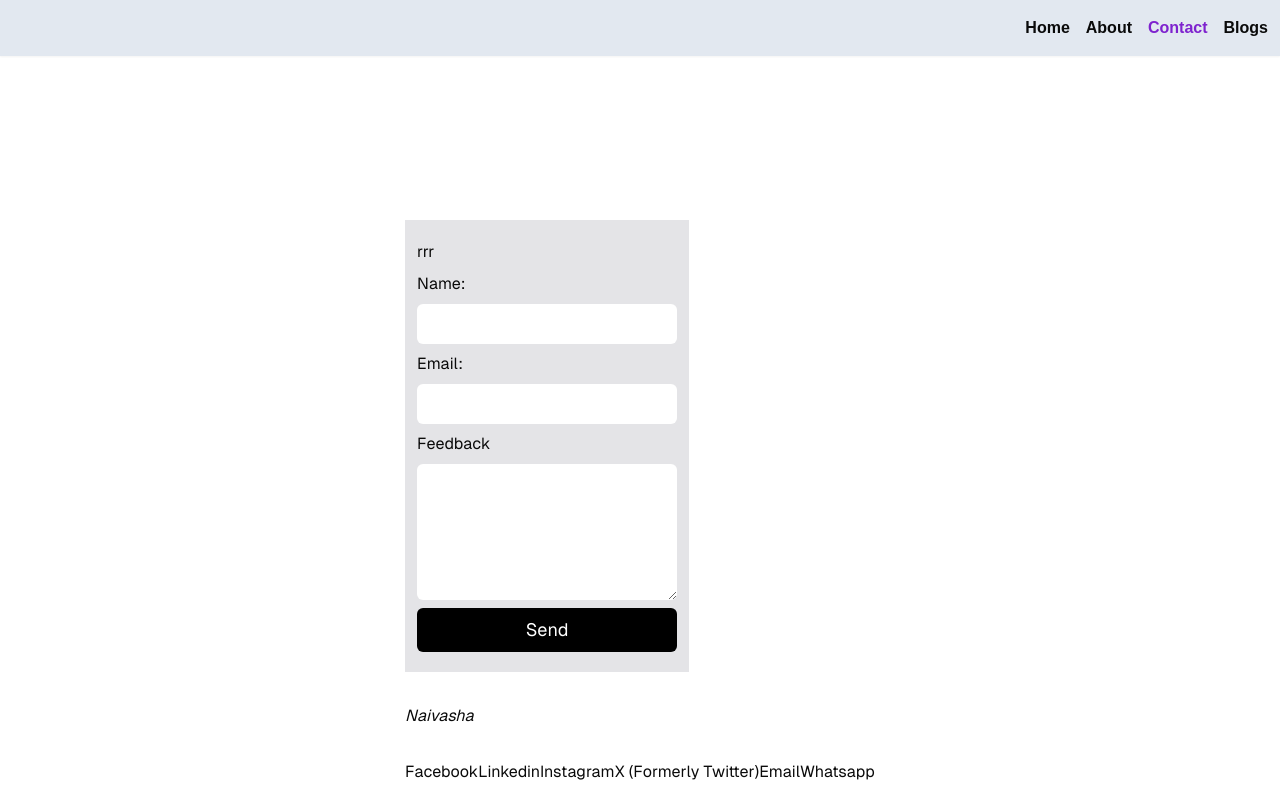
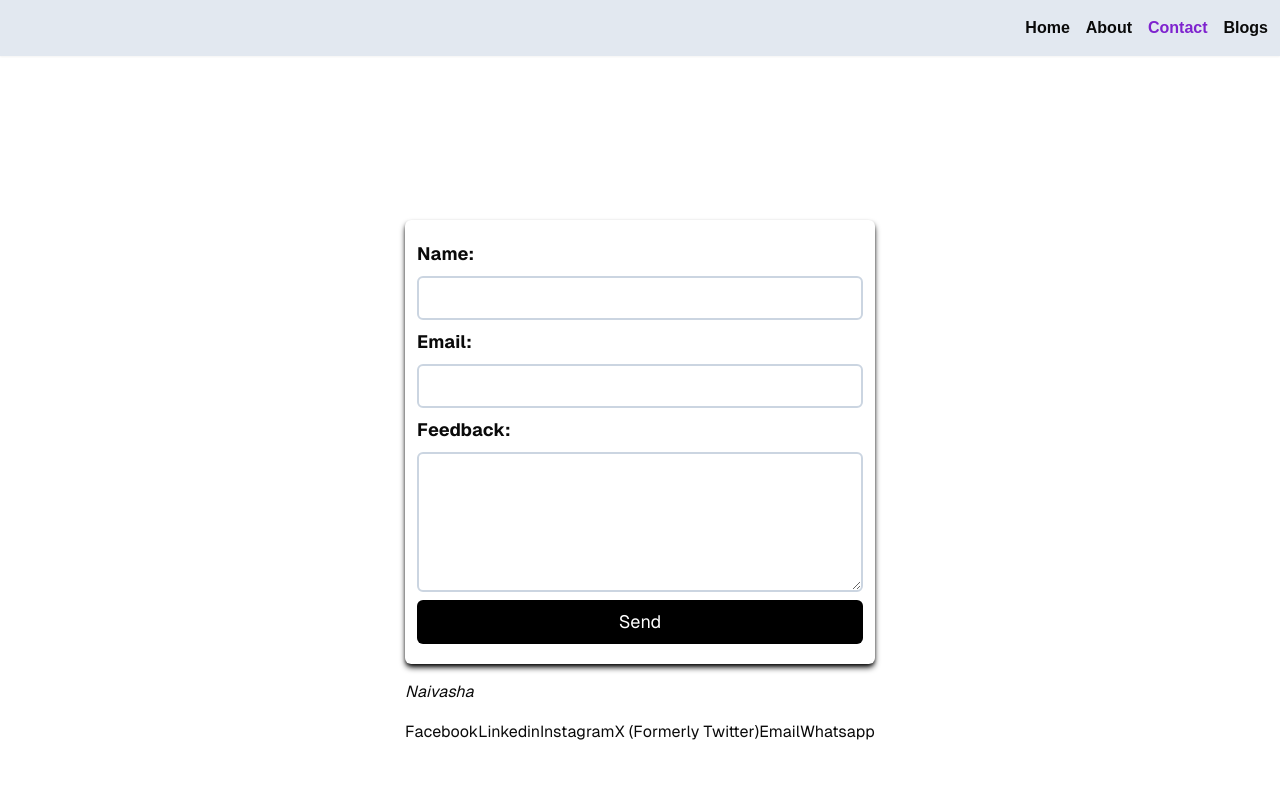
Before and after one commit to AkumuJey/portfolio, a Next.js app: page /contact in a window 1280 px wide. Shown: the top 800 px of the page. Built offline with nearby package versions, Linux system fonts and the light colour scheme.

Commit message:
Working on contact page

```diff
--- /dev/null
+++ b/src/app/contact/SubmitButton.tsx
@@ -0,0 +1,19 @@
+import React from "react";
+import { useFormStatus } from "react-dom";
+
+const SubmitButton = () => {
+  const { pending } = useFormStatus();
+  return (
+    <button
+      type="submit"
+      className={`${
+        pending ? "opacity-80" : "opacity-100"
+      } bg-black py-2 px-4 rounded-md text-lg text-white`}
+      aria-disabled={pending}
+    >
+      Send
+    </button>
+  );
+};
+
+export default SubmitButton;
--- a/src/app/contact/page.tsx
+++ b/src/app/contact/page.tsx
@@ -1,61 +1,60 @@
 "use client";
 
-import { useFormStatus, useFormState } from "react-dom";
+import { useFormState } from "react-dom";
+import { motion } from "framer-motion";
+
 import { handleComment } from "./actions";
-const Submit = () => {
-  const { pending } = useFormStatus();
-  return (
-    <button
-      type="submit"
-      className={`${
-        pending ? "opacity-80" : "opacity-100"
-      } bg-black py-2 px-4 rounded-md text-lg text-white`}
-      aria-disabled={pending}
-    >
-      Send
-    </button>
-  );
-};
+import SubmitButton from "./SubmitButton";
+
 export default function Contact() {
   const [state, formAction] = useFormState(handleComment, { msg: "rrr" });
   return (
     <div className="grid grid-rows-[20px_1fr_20px] items-center justify-items-center min-h-screen p-8 pb-20 gap-16 sm:p-20 font-[family-name:var(--font-geist-sans)]">
-      <main className="flex flex-col gap-8 row-start-2 items-center sm:items-start">
-        <form
+      <main className="row-start-2 flex flex-col gap-4">
+        <motion.form
+          initial={{ y: -50 }}
+          animate={{ y: 0 }}
+          transition={{ duration: 0.4, bounce: 1 }}
           action={formAction}
           method="post"
-          className="bg-zinc-200 flex flex-col gap-2 py-5 px-3"
+          className="flex flex-col gap-2 py-5 px-3 shadow-md shadow-black rounded-md"
         >
-          {state.msg}
-          <label htmlFor="name">Name:</label>
+          <label htmlFor="name" className="font-bold text-lg">
+            Name:
+          </label>
           <input
             type="text"
             name="name"
             id="name"
             autoComplete="off"
-            className="bg-white py-2 px-4 rounded-md"
+            className="py-2 px-4 rounded-md outline-none border-slate-300 focus:border-black border-2"
             required
           />
-          <label htmlFor="email">Email:</label>
+          <label htmlFor="email" className="font-bold text-lg">
+            Email:
+          </label>
           <input
             type="email"
             name="email"
             id="email"
             autoComplete="off"
             required
-            className="bg-white py-2 px-4 rounded-md"
+            className="py-2 px-4 rounded-md border-slate-300 focus:border-black border-2"
           />
-          <label htmlFor="feedback">Feedback</label>
+          <label htmlFor="feedback" className="font-bold text-lg">
+            Feedback:
+          </label>
           <textarea
             name="feedback"
             id="feedback"
             rows={5}
+            minLength={5}
             autoComplete="off"
             required
-            className="bg-white py-2 px-4 rounded-md"
+            className="py-2 px-4 rounded-md border-slate-300 focus:border-black border-2"
           />
-          <Submit />
-        </form>
+          <SubmitButton />
+        </motion.form>
         <address>Naivasha</address>
         <div className="flex flex-col md:flex-row justify-evenly w-full">
           <a href="#" target="_blank">
--- a/src/components/Navbar.tsx
+++ b/src/components/Navbar.tsx
@@ -1,5 +1,6 @@
 "use client";
 import Link from "next/link";
+import { motion } from "framer-motion";
 import { usePathname } from "next/navigation";
 interface Paths {
   name: string;
@@ -13,6 +14,7 @@ const paths: Paths[] = [
 ];
 const Navbar = () => {
   const pathname = usePathname();
+
   return (
     <nav className="w-full bg-slate-200 shadow-sm flex justify-end gap-4 py-4 px-3">
       {paths.map((path) => (
@@ -23,7 +25,11 @@ const Navbar = () => {
             pathname === path.href ? "text-purple-700" : ""
           } font-semibold`}
         >
-          {path.name}
+          <motion.span
+            whileHover={{ borderBottomWidth: 2, borderBottomColor: "purple" }}
+          >
+            {path.name}
+          </motion.span>
         </Link>
       ))}
     </nav>
```
